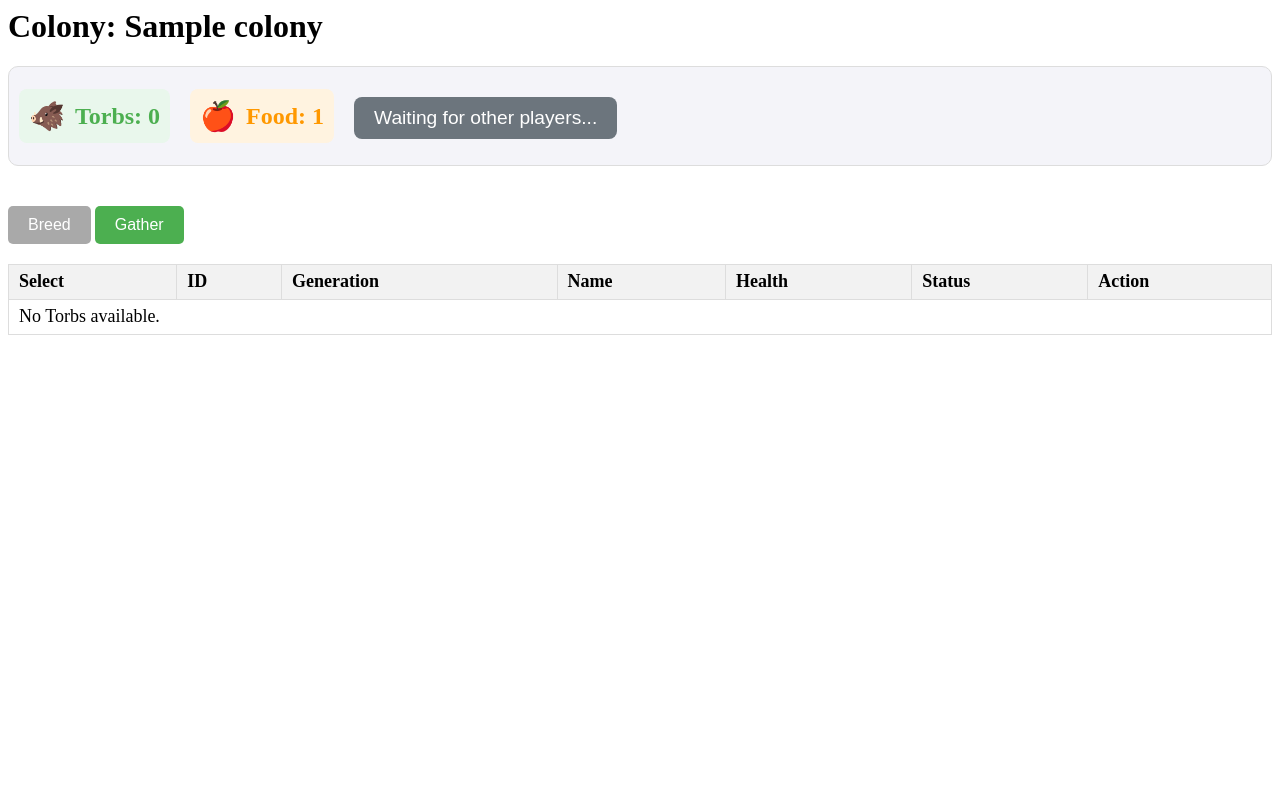
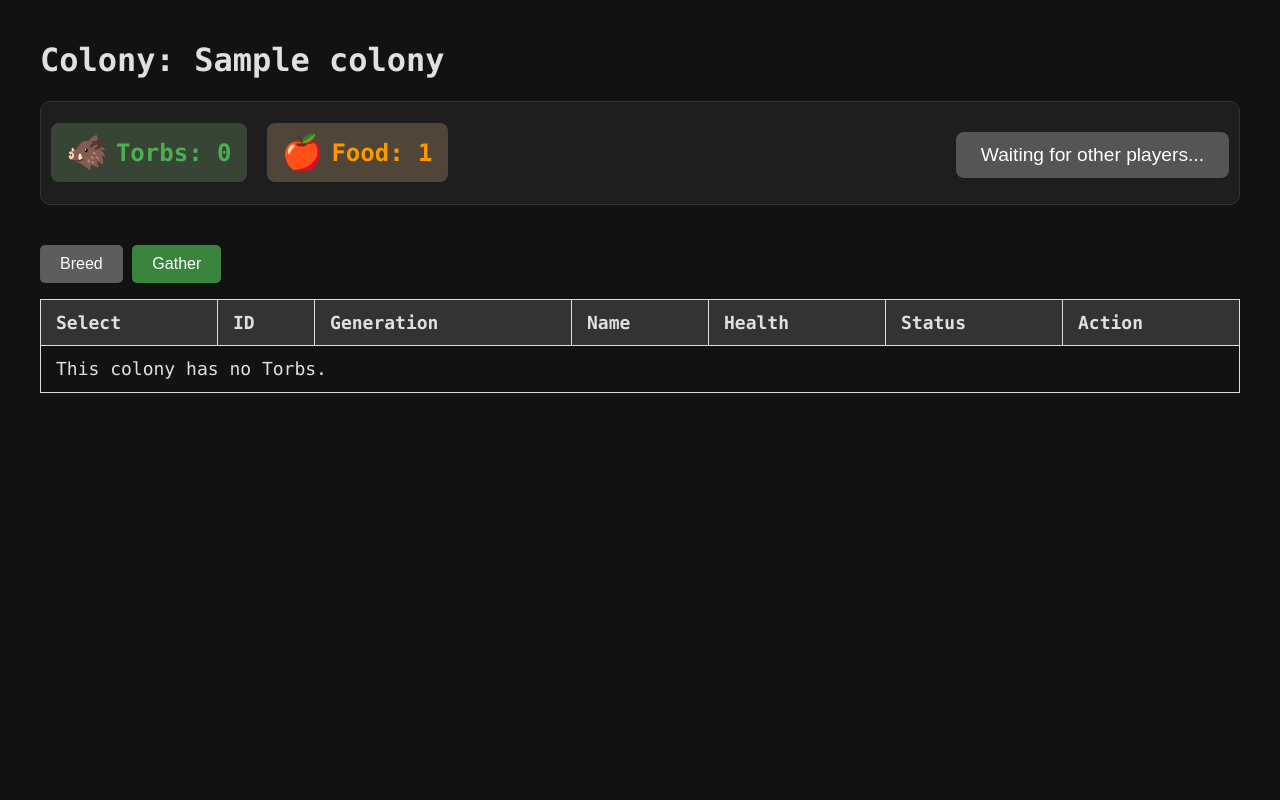
Before and after one commit to EleazarHouston/Hereditus, a Django app: page /play/ in a window 1280 px wide. Run offline with Django 5.2, Linux system fonts and the light colour scheme; tables that the repository leaves empty hold one stand-in row (values such as "Sample post"); data that the repository does not hold is empty.

Commit message:
css updates, dark mode, minor changes

```diff
--- a/main_game/static/main_game/style.css
+++ b/main_game/static/main_game/style.css
@@ -1,52 +1,81 @@
+
+body {
+    background-color: #121212;
+    color: #E0E0E0;
+    font-family: "Monaco", Arial, sans-serif;
+    margin: 0;
+    padding: 0;
+    box-sizing: border-box;
+}
+
+.container {
+    max-width: 1200px;
+    margin: 0 auto;
+    padding: 20px;
+}
+
 table {
     width: 100%;
     border-collapse: collapse;
-    margin: 20px 0;
+    margin-bottom: 30px;
     font-size: 18px;
     text-align: left;
+    color: #E0E0E0;
 }
+
 table th, table td {
-    padding: 6px 10px;
+    padding: 12px 15px;
     border: 1px solid #ddd;
     line-height: 1.2;
 }
+
 table tr {
     height: auto;
 }
+
 table th {
-    background-color: #f2f2f2;
+    background-color: #333;
+    color: #E0E0E0;
 }
+
 table tr:nth-of-type(even) {
-    background-color: #f9f9f9;
+    background-color: #2A2A2A;
 }
+
 table tr:hover {
-    background-color: #f1f1f1;
+    background-color: #444;
 }
+
 button {
     padding: 10px 20px;
     font-size: 16px;
     margin-top: 20px;
     cursor: pointer;
-    background-color: #4CAF50;
+    background-color: rgb(59, 132, 62);
     color: white;
     border: none;
     border-radius: 5px;
 }
+
 button:hover {
-    background-color: #45a049;
+    background-color: #306d33;
 }
+
 button:disabled {
-    background-color: #A9A9A9;
+    background-color: #5d5d5d;
     cursor: not-allowed;
 }
+
 input[type="checkbox"] {
     width: 20px;
     height: 20px;
     cursor: pointer;
+    background-color: #333;
+    border: 1px solid #555;
 }
 
 .gene-header .dot {
-    color: #aaa;  /* Light gray for subtlety */
+    color: #888;  /* Light gray for subtlety */
     margin-right: 5px;
     font-size: 0.8em;
 }
@@ -54,48 +83,105 @@ input[type="checkbox"] {
 .metrics-container {
     display: flex;
     align-items: center;
-    gap: 20px;  /* Dynamic spacing between items */
+    justify-content: space-between;
     margin-bottom: 20px;
     padding: 10px;
-    background-color: #f4f4f9;
+    background-color: #1E1E1E;
     border-radius: 10px;
-    border: 1px solid #ddd;
+    border: 1px solid #333;
+}
+
+.metrics-group {
+    display: flex;
+    gap: 20px;
 }
 
 .metric {
     font-size: 1.5em;
     font-weight: bold;
-    color: #4CAF50;
-    padding: 10px;
-    background-color: #e9f7ec;
+    color: #E0E0E0;
+    padding: 10px 15px;
+    background-color: #384436;
     border-radius: 8px;
     display: flex;
     align-items: center;
 }
 
+.metric.torbs {
+    color: #4CAF50;
+}
+
 .metric .icon {
-    margin-right: 10px;
-    font-size: 1.2em;
+    margin-right: 8px;
+    font-size: 1.4em;
 }
 
 .metric.food {
     color: #FF9800;
-    background-color: #fff3e0;
+    background-color: #4f4539;
 }
 
 .end-turn-button {
-    padding: 10px 20px;
+    padding: 12px 25px;
     font-size: 1.2em;
     color: white;
-    background-color: #007BFF;
+    background-color: #0067d5;
     border: none;
     border-radius: 8px;
     cursor: pointer;
     margin-left: auto;
     text-align: center;
+    transition: background-color 0.3s ease;
 }
 
-.end-turn-button.disabled {
-    background-color: #6c757d;  /* Greyed out color */
+.end-turn-button:hover {
+    background-color: #0051a8;
+}
+
+.end-turn-button.disabled,
+.end-turn-button:disabled {
+    background-color: #555;  /* Greyed out color */
     cursor: not-allowed;
 }
+
+button.action-button {
+    padding: 10px 20px;
+    font-size: 1em;
+    background-color: #1E90FF;
+    color: #FFFFFF;
+    border: none;
+    border-radius: 5px;
+    cursor: pointer;
+    margin-right: 10px;
+    margin-bottom: 10px;
+    transition: background-color 0.3s ease;
+}
+
+button.action-button:hover {
+    background-color: #1C86EE;
+}
+
+button.action-button:disabled {
+    background-color: #555;
+    cursor: not-allowed;
+}
+
+@media (max-width: 600px) {
+    .metric {
+        font-size: 1em;
+        padding: 8px 12px;
+    }
+
+    .end-turn-button {
+        padding: 10px 20px;
+        font-size: 1em;
+    }
+
+    table th, table td {
+        padding: 10px 12px;
+    }
+}
+
+.action-buittons {
+    margin-bottom: 10px;
+}
--- a/main_game/templates/main_game/colony.html
+++ b/main_game/templates/main_game/colony.html
@@ -9,19 +9,29 @@
     <title>Hereditus: The Game</title>
 </head>
 <body>
+    <div class="container">
         <h1>Colony: {{ colony.name }}</h1>
+
         <div class="metrics-container">
-        <div class="metric">
-            <span class="icon">🐗</span> <!-- Optional icon for Torbs -->
+            <div class="metrics-group">
+                <div class="metric torbs">
+                    <span class="icon">🐗</span>
                     Torbs: {{ num_torbs }}
                 </div>
                 <div class="metric food">
-            <span class="icon">🍎</span> <!-- Optional icon for Food -->
+                <span class="icon">🍎</span>
                 Food: {{ colony.food }}
+                </div>
             </div>
             <form method="post" action="">
                 {% csrf_token %}
-            <button type="submit" name="action" value="end_turn" class="end-turn-button {% if colony.ready %}disabled{% else %}{% endif %}" {% if colony.ready %}disabled{% endif %}>
+                <button
+                    type="submit"
+                    name="action"
+                    value="end_turn"
+                    class="end-turn-button {% if colony.ready %}disabled{% else %}{% endif %}"
+                    {% if colony.ready %}disabled{% endif %}
+                >
                     {% if colony.ready %}
                         Waiting for other players...
                     {% else %}
@@ -31,11 +41,13 @@
             </form>
         </div>
 
+        <div class="action-buttons">
             <form method="post" action="{% url 'colony_view' %}">
                 {% csrf_token %}
                 <button type="submit" name="action" value="breed" disabled id="breed-button">Breed</button>
                 <button type="submit" name="action" value="gather">Gather</button>
-
+            </form>
+        </div>
         <table>
             <thead>
                 <tr>
@@ -57,7 +69,14 @@
             <tbody>
                 {% for torb in torbs %}
                     <tr data-fertile="{{ torb.fertile }}">
-                <td><input type="checkbox" name="selected_torbs" value="{{ torb.id }}" class="torb-checkbox"></td>
+                        <td>
+                            <input
+                                type="checkbox"
+                                name="selected_torbs"
+                                value="{{ torb.id }}"
+                                class="torb-checkbox"
+                            >
+                        </td>
                         <td>{{ torb.private_ID }}</td>
                         <td>{{ torb.generation }}</td>
                         <td>{{ torb.name }}</td>
@@ -74,12 +93,11 @@
                     </tr>
                 {% empty %}
                     <tr>
-                <td colspan=7>No Torbs available.</td>
+                        <td colspan=7>This colony has no Torbs.</td>
                     </tr>
                 {% endfor %}
             </tbody>
         </table>
-</form>
 
         <script>
 
@@ -142,6 +160,6 @@
             });
 
         </script>
-
+    </div>
 </body>
 </html>
```
Lines whose indentation alone changed are shown as unchanged.
